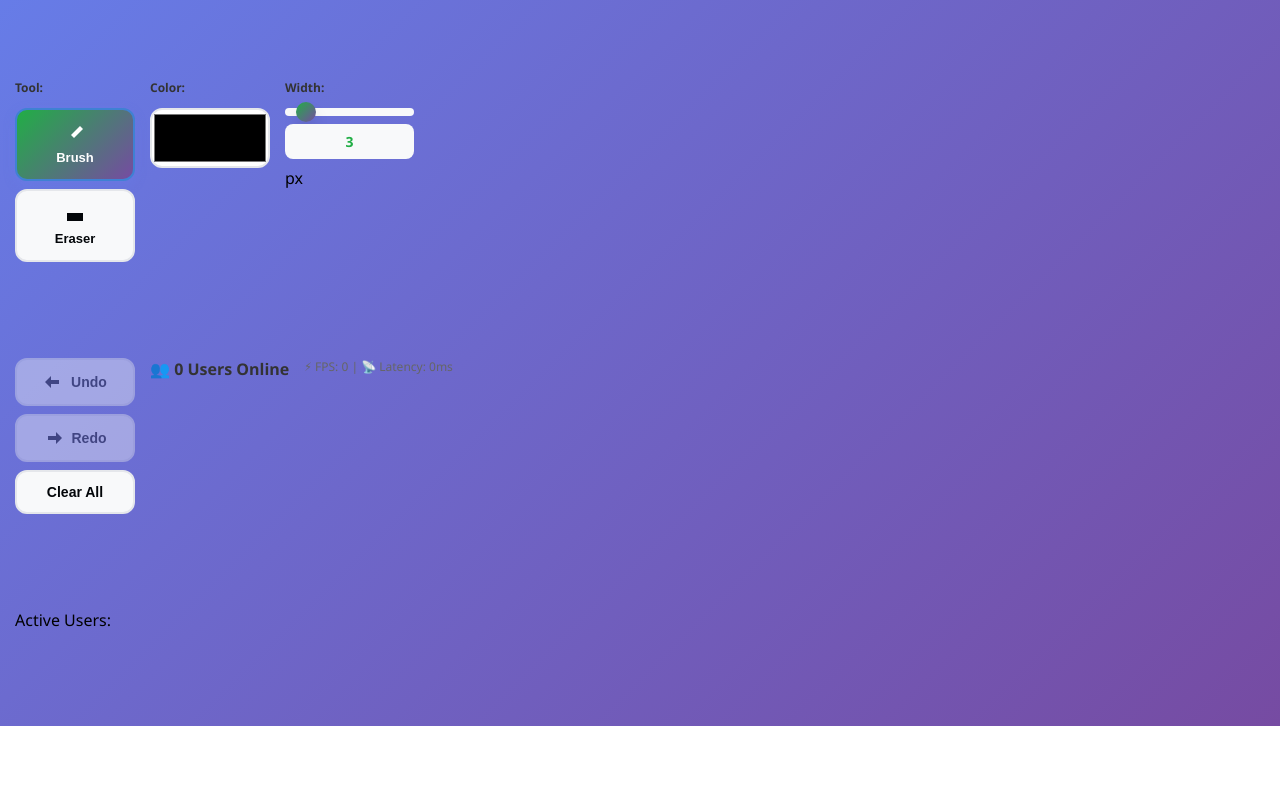
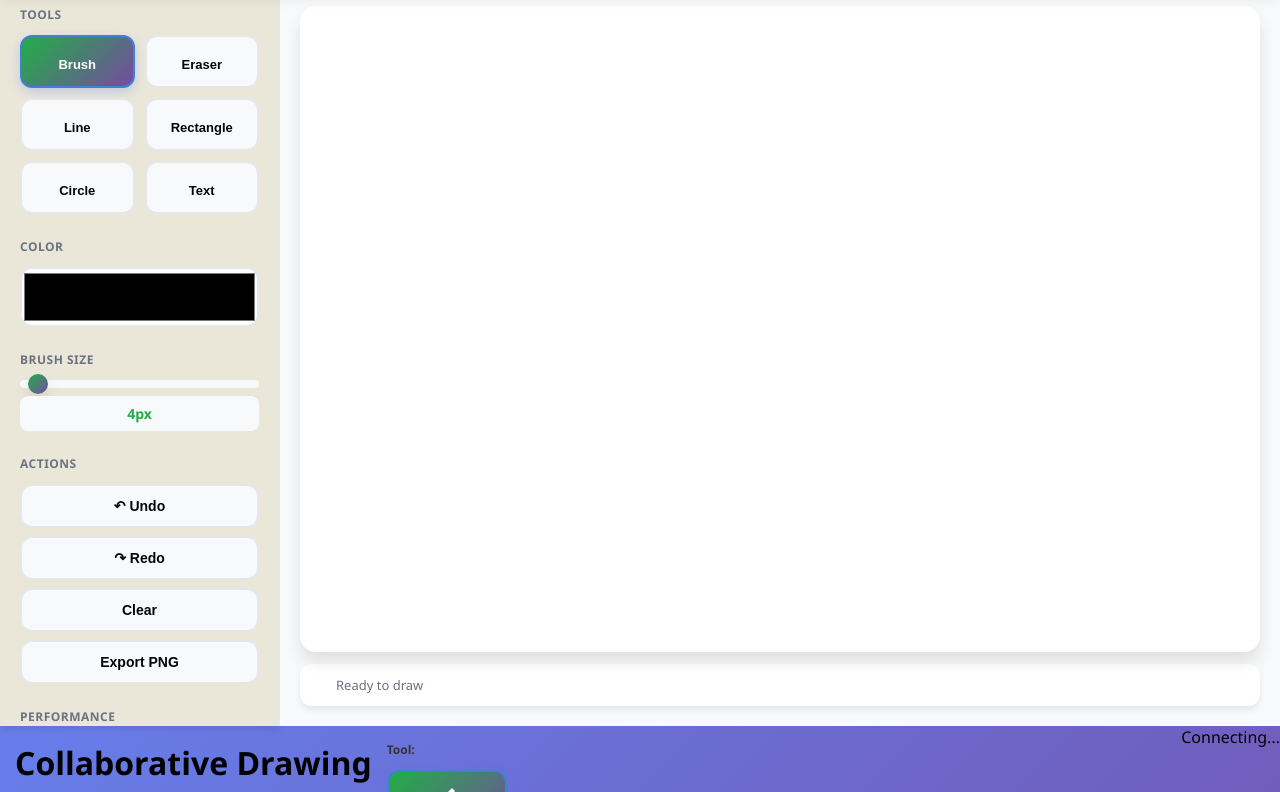
Before and after one commit to Shankarmahadev4950/FLAM---DRAWING-CANVAS, a website: page index.html in a window 1280 px wide. Shown: the part 74-866 px from the top of the page. Before the commit the page ends 800 px from the top, so only its background shows below. Drawn offline with nearby package versions, Linux system fonts and the light colour scheme.

Commit message:
Update index.html

```diff
--- a/index.html
+++ b/index.html
@@ -1,4 +1,90 @@
 <!DOCTYPE html>
+<html lang="en">
+<head>
+    <meta charset="UTF-8">
+    <meta name="viewport" content="width=device-width, initial-scale=1.0, user-scalable=no">
+    <title>Drawing Canvas APP</title>
+    <link rel="stylesheet" href="styles.css">
+</head>
+<body>
+    <div id="app">
+        <header class="header">
+            <h1>Drawing Canvas</h1>
+
+            <div class="header-right">
+
+
+                <div class="users-online">
+                    👥 <span id="user-count">0</span> Online
+                </div>
+
+                <div class="status-badge">Connected</div>
+            </div>
+        </header>
+
+        <main>
+            <aside class="sidebar">
+                <div class="control-section">
+                    <h3>Tools</h3>
+                    <div class="tool-grid">
+                        <button class="tool-btn active" data-tool="brush"><span class="icon"></span><span>Brush</span></button>
+                        <button class="tool-btn" data-tool="eraser"><span class="icon"></span><span>Eraser</span></button>
+                        <button class="tool-btn" data-tool="line"><span class="icon"></span><span>Line</span></button>
+                        <button class="tool-btn" data-tool="rectangle"><span class="icon"></span><span>Rectangle</span></button>
+                        <button class="tool-btn" data-tool="circle"><span class="icon"></span><span>Circle</span></button>
+                        <button class="tool-btn" data-tool="text"><span class="icon"></span><span>Text</span></button>
+                    </div>
+                </div>
+
+                <div class="control-section">
+                    <h3>Color</h3>
+                    <input type="color" id="color-picker" value="#000000">
+                </div>
+
+                <div class="control-section">
+                    <h3>Brush Size</h3>
+                    <div class="slider-container">
+                        <input id="stroke-width" type="range" min="1" max="80" value="4">
+                        <div id="width-value">4px</div>
+                    </div>
+                </div>
+
+                <div class="control-section">
+                    <h3>Actions</h3>
+                    <div class="action-buttons">
+                        <button id="undo-btn" class="action-btn">↶ Undo</button>
+                        <button id="redo-btn" class="action-btn">↷ Redo</button>
+                        <button id="clear-btn" class="action-btn danger"> Clear</button>
+                        <button id="export-png" class="action-btn export"> Export PNG</button>
+                    </div>
+                </div>
+
+
+                <div class="control-section performance-box">
+                    <h3>Performance</h3>
+                    <p> FPS: <b id="performance-fps">0</b></p>
+                    <p> Latency: <b id="performance-latency">0ms</b></p>
+                </div>
+            </aside>
+
+            <section class="canvas-section">
+                <div class="canvas-wrapper">
+                    <canvas id="drawing-canvas"></canvas>
+                </div>
+                <div class="canvas-footer">
+                    <div class="canvas-footer-text">
+                        <span></span>
+                        <span id="canvas-info">Ready to draw</span>
+                    </div>
+                </div>
+            </section>
+        </main>
+    </div>
+
+    <script src="js/drawing-tool.js"></script>
+    <script src="js/app.js"></script>
+</body>
+</html><!DOCTYPE html>
 <html lang="en">
 <head>
     <meta charset="UTF-8">
@@ -9,7 +95,7 @@
 <body>
     <div id="app">
         <header class="toolbar">
-            <h1>🎨 Collaborative Drawing</h1>
+            <h1> Collaborative Drawing</h1>
 
             <div class="tool-group">
                 <label>Tool:</label>
@@ -54,15 +140,15 @@
                 <button id="clear-btn" class="action-btn">Clear All</button>
             </div>
 
-            <!-- ✅ Added Online Users Counter -->
+
             <div class="online-users-box">
                 👥 <span id="user-count">0</span> Users Online
             </div>
 
-            <!-- ✅ Added Performance Metrics -->
+
             <div class="performance-box">
-                ⚡ FPS: <span id="performance-fps">0</span> |
-                📡 Latency: <span id="performance-latency">0ms</span>
+                 FPS: <span id="performance-fps">0</span> |
+                 Latency: <span id="performance-latency">0ms</span>
             </div>
 
             <div class="user-list" id="user-list">
```
